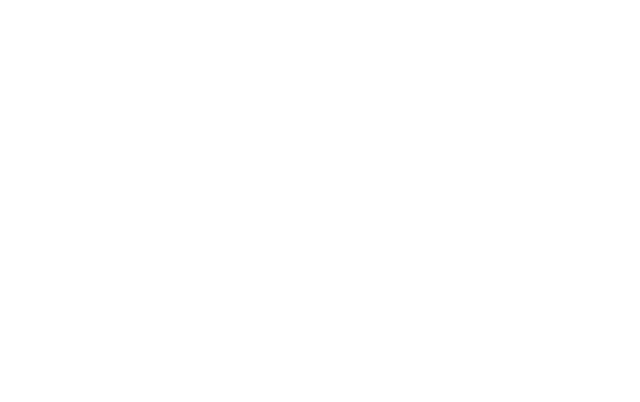
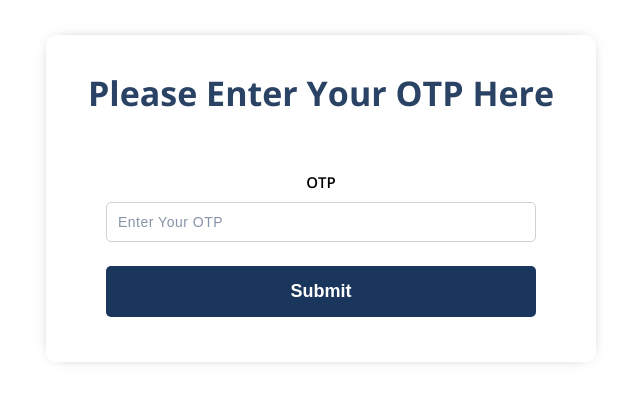
Before and after one commit to matrolat/IconnectI, a React (Create React App) app in the folder client/: page /Otp in a window 1280 px wide. Before the commit this address had no page. Shown: the top 402 px of the page, without its empty margins (319-959 px from the left). Built offline with nearby package versions, Linux system fonts and the light colour scheme.

Commit message:
Otp Page Created

```diff
--- a/client/src/App.js
+++ b/client/src/App.js
@@ -6,6 +6,8 @@
 import Login from './Pages/Login/Login';
 import Reg_Company from "./Pages/Reg_Company/Reg_Company";
 import Reg_College from "./Pages/Reg_College/Reg_College";
+import Company_Activation from "./Pages/Company_Activation/Company_Activation";
+import Otp from "./Pages/Otp/Otp";
 
 function App() {
   return (
@@ -19,6 +21,8 @@
           <Route path="/Login" element={<Login/>} />
           <Route path="/Registration/Company" element={<Reg_Company/>} />
           <Route path="/Registration/College" element={<Reg_College/>} />
+          <Route path="/Activation" element={<Company_Activation/>} />
+          <Route path="/Otp" element={<Otp/>} />
           {/* <Route path="/addproducts" element={<AddProducts/>} />
           <Route path="/editproducts/:id" exact={true} element={<EditProducts/>} /> */}
 
@@ -27,8 +31,6 @@
       </div>
 
 
-
-
   );
 }
 
--- a/client/src/Pages/Company_Activation/Company_Activation.css
+++ b/client/src/Pages/Company_Activation/Company_Activation.css
@@ -15,18 +15,20 @@
   align-items: flex-start;
   flex-shrink: 0;
   background-color: rgba(255, 255, 255, 1);
+  background-color: aquamarine;
 }
-  .company-activation-frame4 {
+.company-activation-header {
   gap: 15.8203125px;
   top: 70px;
   left: 70px;
-    width: 1485px;
+  width: 100%;
   height: 195px;
   display: flex;
-    position: absolute;
+  /* position: absolute; */
   align-items: center;
   flex-shrink: 0;
   flex-direction: column;
+  background-color: red;
 }
 .company-activation-image19 {
   width: 74px;
@@ -50,17 +52,24 @@
   font-stretch: normal;
   text-decoration: none;
 }
-  .company-activation-name {
+
+.outer-container{
+  background-color: aqua;
+  height: 100vh;
+  width: 100%;
+}
+.container {
   top: 300px;
   left: 200px;
   width: 316.40625px;
   height: 60.669921875px;
   display: flex;
-    position: absolute;
+  /* position: absolute; */
   align-items: flex-start;
   flex-shrink: 1;
+  background-color: yellowgreen;
 }
-  .company-activation-text02 {
+.container-text {
   color: rgba(68, 68, 68, 1);
   height: auto;
   position: absolute;
@@ -73,10 +82,10 @@
   font-stretch: normal;
   text-decoration: none;
 }
-  .company-activation-text03 {
+.text {
   color: rgba(68, 68, 68, 1);
 }
-  .company-activation-input {
+.activation-input {
   gap: 7.91015625px;
   top: 22.939453125px;
   left: -9.094947017729282e-13px;
@@ -98,6 +107,8 @@
   border-radius: 19.775390625px;
   background-color: rgba(255, 255, 255, 1);
 }
+
+/*
   .company-activation-email {
     top: 300px;
     left: 650px;
@@ -446,6 +457,8 @@
     border-radius: 19.775390625px;
     background-color: rgba(255, 255, 255, 1);
   }
+
+   */
    .company-activation-group1 {
     left: 600px;
     width: 389px;
--- /dev/null
+++ b/client/src/Pages/Otp/Otp.css
@@ -0,0 +1,133 @@
+@import url('https://fonts.googleapis.com/css2?family=Open+Sans:wght@400;500;600;700&display=swap');
+*{
+    margin: 0;
+    padding: 0;
+    box-sizing: border-box;
+}
+
+body{
+    font-family: 'Open Sans', sans-serif;
+}
+section{
+    width: 100%;
+    padding: 10px;
+    min-height:calc(100vh - 80px);
+}
+
+section .form_data{
+    max-width: 550px;
+    margin: 25px auto;
+    padding: 35px 10px;
+    box-shadow: 0 0 15px -10px #2d3748;
+    border-radius: 10px;
+    display: flex;
+    flex-direction: column;
+    align-items: center;
+}
+
+.form_heading{
+    display: flex;
+    flex-direction: column;
+    align-items: center;
+}
+
+.form_data h1{
+    font-size: 34px;
+    color: #2a4365;
+}
+
+.form_data p{
+    color: #718096;
+    font-size: 15px;
+    margin-top:9px;
+}
+
+.form_data form{
+    margin-top: 45px;
+    width: 100%;
+    padding: 10px 50px;
+}
+
+.form_data form .form_input input{
+    width: 100%;
+    padding: 11px;
+    border: 1px solid #d4d0d0;
+    border-radius: 5px;
+    outline: none;
+    margin-bottom: 14px;
+    margin-top: 9px;
+    font-size: 14px;
+
+}
+
+.form_data form .form_input label{
+    font-weight: 600;
+    font-size: 15px;
+}
+
+.form_input .two{
+    display: flex;
+    align-items: center;
+    position: relative;
+}
+
+.form_data form .form_input input:focus{
+    border:2px solid rgba(66, 153, 225,0.6);
+}
+
+
+.form_data form .form_input input::placeholder{
+    color: #8694a8;
+    letter-spacing: .5px;
+    font-size: 14px;
+}
+
+.form_input .showpass{
+    position: absolute;
+    right: 0;
+    top:1px;
+    padding: 7px 10px;
+    margin-right: 5px;
+    margin-top: 12px;
+    font-size: 14px;
+    font-weight: 600;
+    color: #2a4365;
+    background-color: #EDF2F7;
+    border-radius: 5px;
+    cursor: pointer;
+}
+
+form .btn{
+    display:block;
+    width: 100%;
+    padding: 15px;
+    border: none;
+    outline: none;
+    border-radius: 5px;
+    background-color:#1a365d;
+    color: #fff;
+    font-weight: 600;
+    font-size: 18px;
+    margin-top: 10px;
+    cursor: pointer;
+    transition: all .3s;
+}
+
+
+form .btn:hover{
+    background-color: #97a1b1;
+}
+form .btnload{
+    background-color: #97a1b1;
+}
+
+.form_data form p{
+    text-align: center;
+    margin-top: 20px;
+}
+
+.form_data form a{
+    text-decoration: none;
+    color:#718096 ;
+    border-bottom: 2px solid #8694a8;
+}
--- /dev/null
+++ b/client/src/Pages/Otp/Otp.jsx
@@ -0,0 +1,92 @@
+import React , {useState , useEffect } from 'react'
+import './otp.css';
+import { useNavigate , useParams} from "react-router-dom";
+
+
+const Otp = () => {
+  const { email } = useParams();
+    const navigate = useNavigate();
+
+
+const [otp , setOtp] = useState(0);
+    // useEffect(() => {
+    //     callMainPage();
+    //   }, []);
+
+    //   const callMainPage = async () => {
+    //     try {
+    //       const res = await fetch("/mainscreen", {
+    //         method: "GET",
+    //         headers: {
+    //           Accept: "application/json",
+    //           "Content-Type": "application/json",
+    //         },
+    //         credentials: "include",
+    //       });
+    //       const data = await res.json();
+    //       setData(data);
+    //       if (!res.status === 200) {
+    //         const error = new Error(res.error);
+    //         throw error;
+    //       }
+    //     } catch (error) {
+    //       console.log(error);
+    //       navigate("/");
+    //     }
+    //   };
+
+
+      const verifyOTP = async (email , otp)=>{
+
+        const res = await fetch("/otpverify", {
+            method: "POST",
+            headers: {
+              "Content-Type": "application/json",
+            },
+            body: JSON.stringify({
+              email,
+             otp,
+            }),
+          });
+          const data = await res.json();
+            console.log(data);
+          if(res.status === 422){
+            window.alert('Invalid OTP');
+          }else{
+            if(data.message === "Company")
+            navigate(`/MainScreen/${email}`);
+
+            else if(data.message === "College"){
+              navigate(`/collegeMainScreen/${email}`);
+            }
+          }
+
+
+
+      }
+  return (
+    <>
+    <section>
+      <div className="form_data">
+        <div className="form_heading">
+          <h1>Please Enter Your OTP Here</h1>
+        </div>
+        <form onSubmit={(e)=>{
+            e.preventDefault();
+        }}>
+          <div className="form_input">
+            <label htmlFor="otp">OTP</label>
+            <input type="text" name="otp" id=""  placeholder='Enter Your OTP' onChange={(e)=>{
+               setOtp(e.target.value);
+            }}/>
+          </div>
+          <button className='btn' onClick={() => {verifyOTP(email, otp)}}>Submit</button>
+        </form>
+      </div>
+      {/* <ToastContainer /> */}
+    </section>
+  </>
+  )
+}
+
+export default Otp
```
Also changed, not shown: client/src/Pages/Company_Activation/Company_Activation.jsx (+118 -26 lines). Lines whose indentation alone changed are shown as unchanged.
